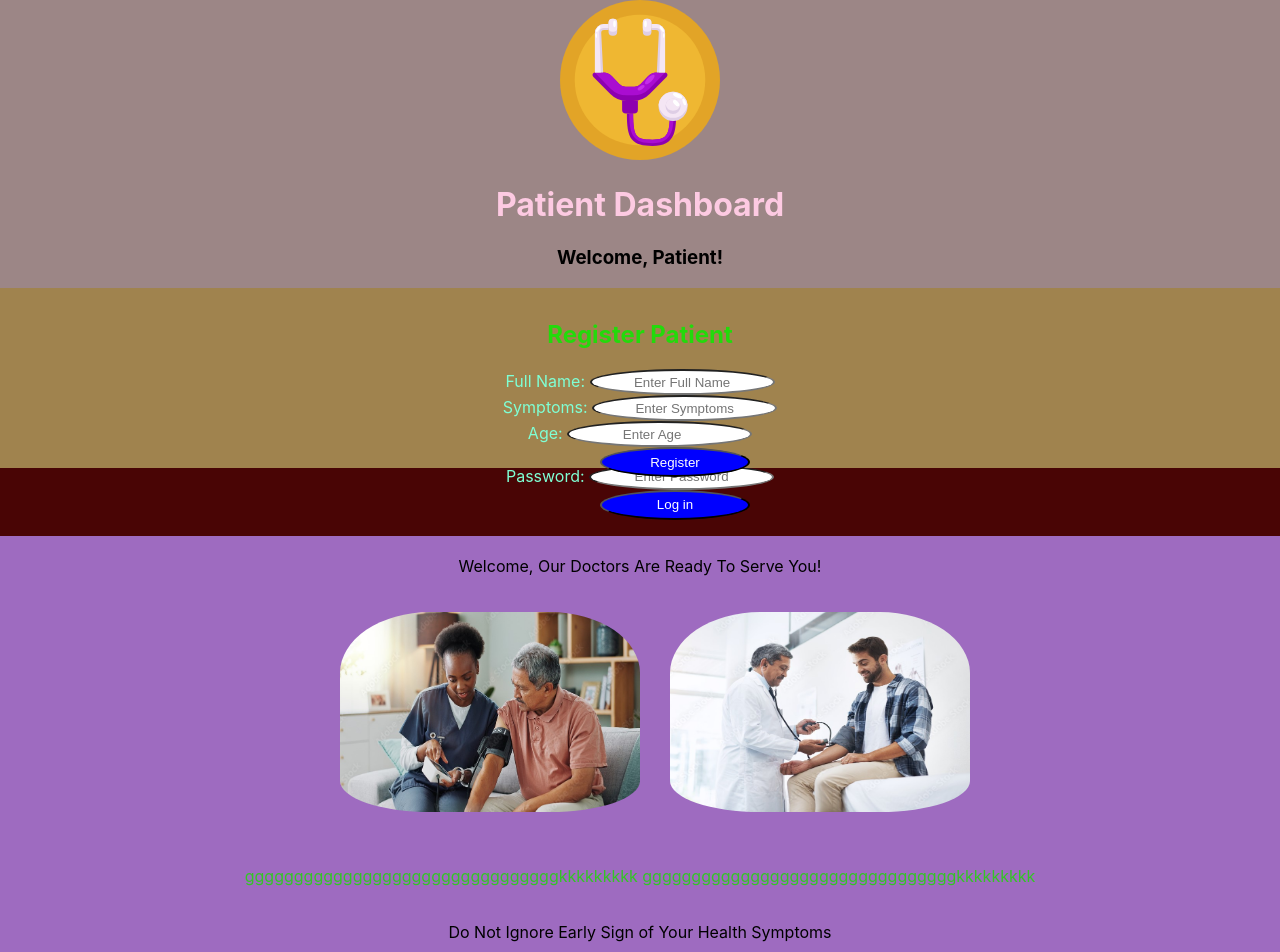
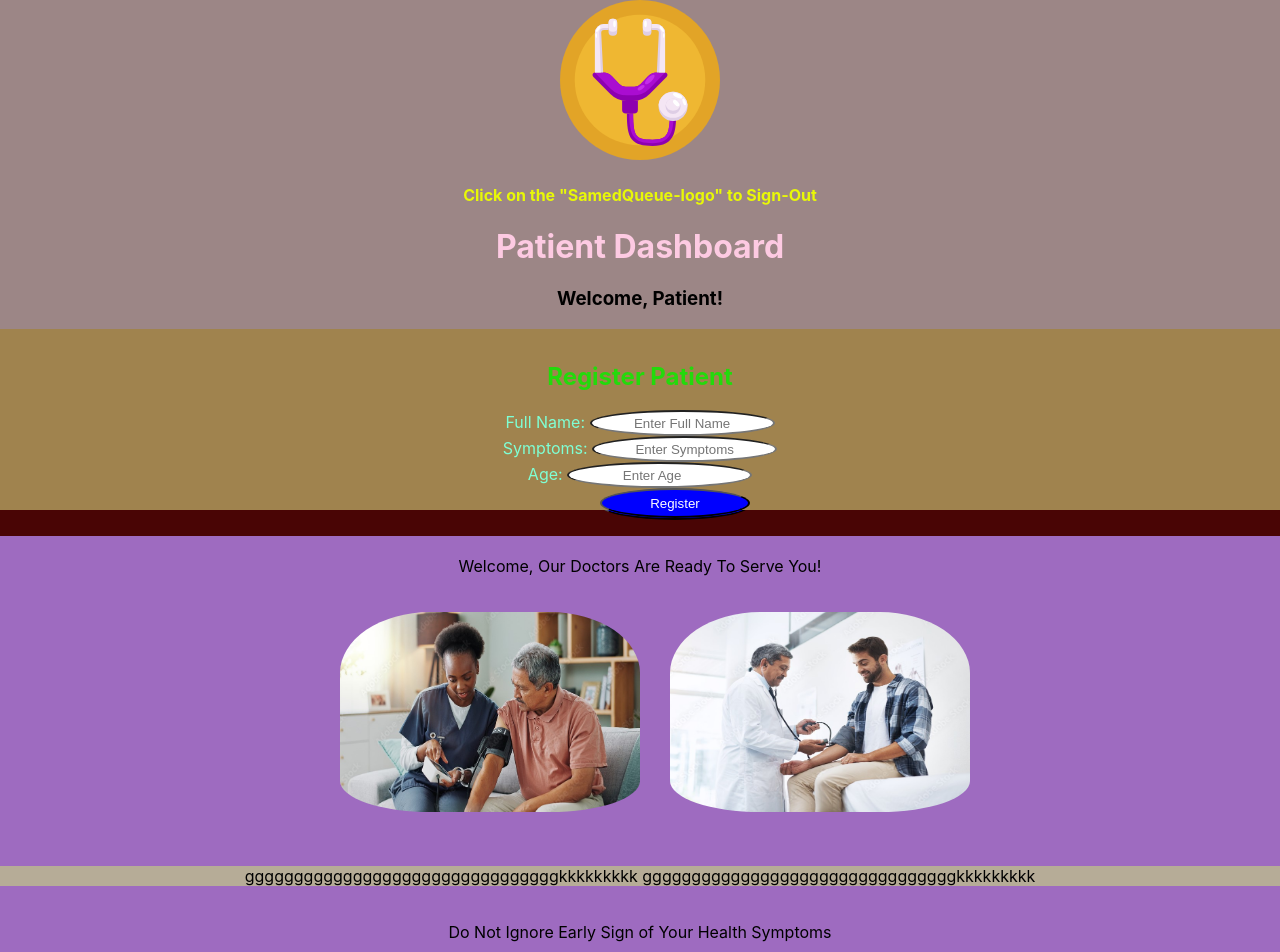
Before and after one commit to Samopz-Org/SamedQueue_frontend, a React (Create React App) app: page /patient-dashboard in a window 1280 px wide. Shown: the top 952 px of the page. Built offline with nearby package versions, Linux system fonts and the light colour scheme.

Commit message:
Add sign-out instructions and style updates for dashboards; enhance blog post styling

```diff
--- a/src/App.css
+++ b/src/App.css
@@ -143,6 +143,11 @@ text-align: center;
   color: #000;
 }
 
+.blog-post {
+  background-color: #b6ac97;
+  color: #000;
+}
+
 .Next {
   position: flex;
   top: 10px;
--- a/src/components/adminDashboard.js
+++ b/src/components/adminDashboard.js
@@ -2,7 +2,7 @@ import React from "react";
 import RegisterPatient from "./registerPatients";
 import Queue from "./queue";
 import UpdatePatient from "./updatePatients";
-import logo from "../logo.svg"
+import logo from "../logo.svg";
 
 const AdminDashboard = () => {
   return (
@@ -13,6 +13,8 @@ const AdminDashboard = () => {
             <img src={logo} className="App-logo" alt="logo" />
           </div>
         </a>
+        <h4>Click on the "SamedQueue-logo" to Sign-Out</h4>
+
         <h2 className="admdash">Admin Dashboard</h2>
         <h3>Welcome, Admin!</h3>
         <div className="component-group">
--- a/src/components/patientDashboard.js
+++ b/src/components/patientDashboard.js
@@ -10,6 +10,8 @@ const PatientDashboard = () => {
           <img src={logo} className="App-logo" alt="logo" />
         </div>
       </a>
+      <h4>Click on the "SamedQueue-logo" to Sign-Out</h4>
+
       <h1 className="patdash">Patient Dashboard</h1>
       <h3>Welcome, Patient!</h3>
       <div>
```
